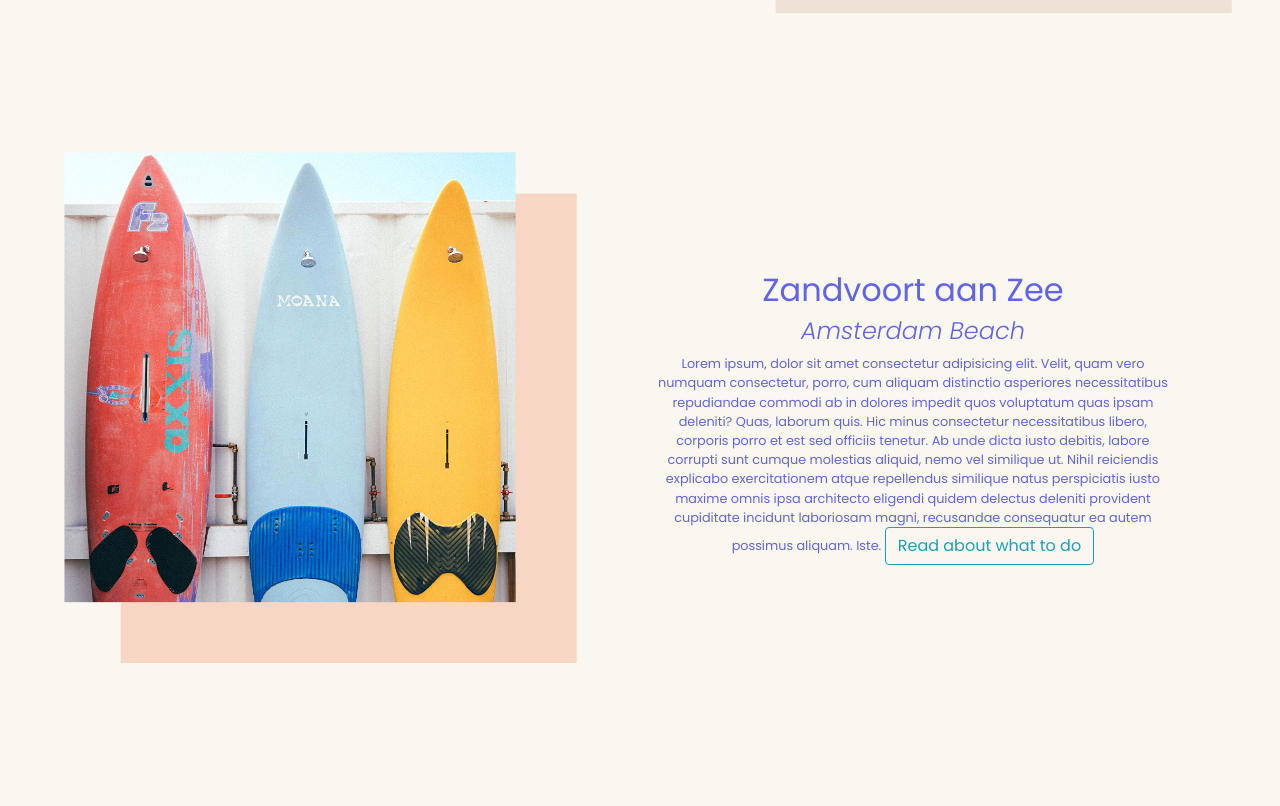
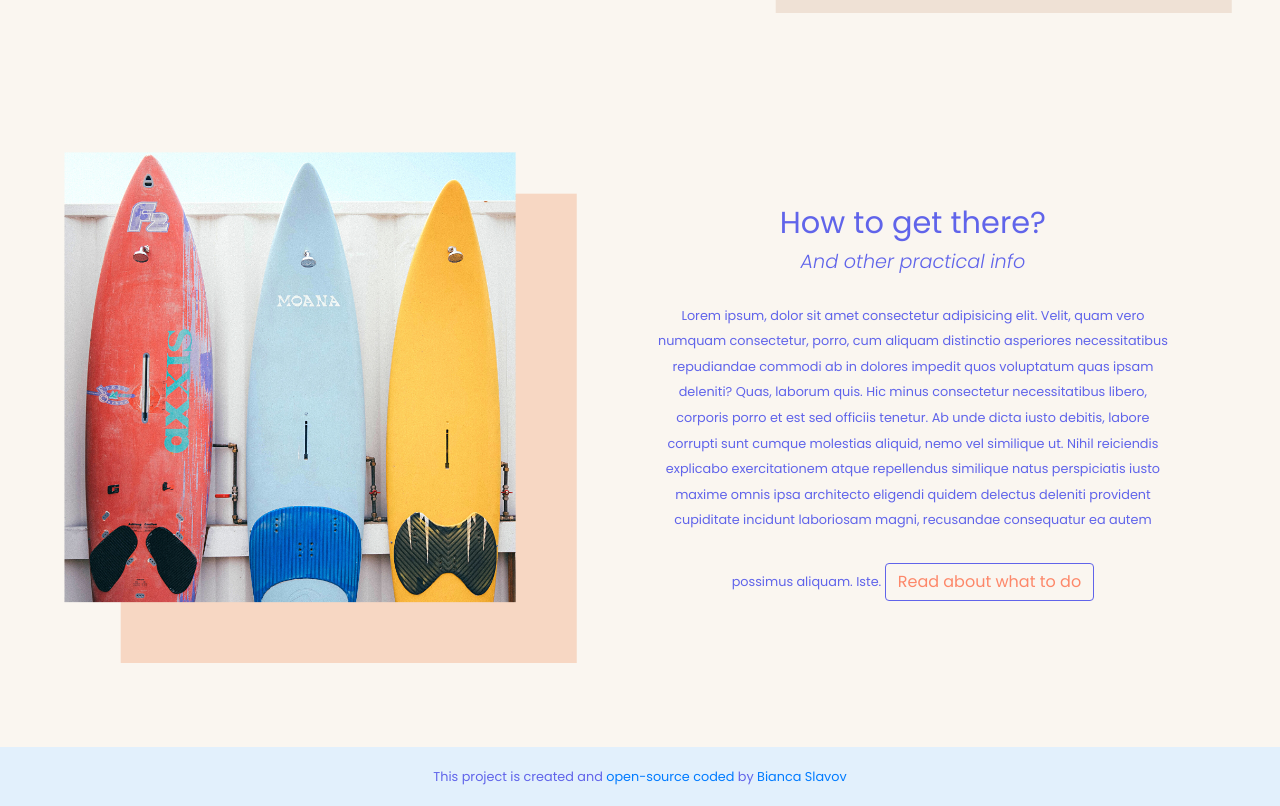
Before and after one commit to Bianca-Slavov/zandvoort-project, a plain HTML site: page index.html in a window 1280 px wide. Shown: the part 1253-2059 px from the top of the page. Before the commit the page ends 1950 px from the top, so only its background shows below. Drawn offline with nearby package versions, Linux system fonts and the light colour scheme.

Commit message:
Styled the buttons, added a footer and did some other small styling

```diff
--- a/index.html
+++ b/index.html
@@ -73,8 +73,8 @@
             <div id="headingGroup" class="text-center d-lg-block mt-5">
               <div class="row justify-content-center">
                 <div class="col-10">
-                  <h1>Zandvoort aan Zee</h1>
-              <h2 class="font-italic">Amsterdam Beach</h2>
+                  <h1>A home away from home</h1>
+              <h2 class="font-italic">Find your favorite place to stay</h2>
               <p>Lorem ipsum, dolor sit amet consectetur adipisicing elit. Velit, quam vero numquam consectetur, porro, cum aliquam distinctio asperiores necessitatibus repudiandae commodi ab in dolores impedit quos voluptatum quas ipsam deleniti?
               Quas, laborum quis. Hic minus consectetur necessitatibus libero, corporis porro et est sed officiis tenetur. Ab unde dicta iusto debitis, labore corrupti sunt cumque molestias aliquid, nemo vel similique ut.
               Nihil reiciendis explicabo exercitationem atque repellendus similique natus perspiciatis iusto maxime omnis ipsa architecto eligendi quidem delectus deleniti provident cupiditate incidunt laboriosam magni, recusandae consequatur ea autem possimus aliquam. Iste.
@@ -96,8 +96,8 @@
             <div id="headingGroup" class="text-center d-lg-block mt-5">
               <div class="row">
                 <div class="col-10">
-                  <h1>Zandvoort aan Zee</h1>
-              <h2 class="font-italic">Amsterdam Beach</h2>
+                  <h1>How to get there?</h1>
+              <h2 class="font-italic">And other practical info</h2>
               <p>Lorem ipsum, dolor sit amet consectetur adipisicing elit. Velit, quam vero numquam consectetur, porro, cum aliquam distinctio asperiores necessitatibus repudiandae commodi ab in dolores impedit quos voluptatum quas ipsam deleniti?
               Quas, laborum quis. Hic minus consectetur necessitatibus libero, corporis porro et est sed officiis tenetur. Ab unde dicta iusto debitis, labore corrupti sunt cumque molestias aliquid, nemo vel similique ut.
               Nihil reiciendis explicabo exercitationem atque repellendus similique natus perspiciatis iusto maxime omnis ipsa architecto eligendi quidem delectus deleniti provident cupiditate incidunt laboriosam magni, recusandae consequatur ea autem possimus aliquam. Iste.
@@ -106,9 +106,20 @@
               </div>
             </div>
           </div>
-        </div>
+
 
       </section>
+
+      <footer>
+        <span>
+          <p>This project is created and
+            <a href="https://github.com/Bianca-Slavov/zandvoort-project" target="_blank">open-source coded</a>
+          by
+            <a href="https://www.linkedin.com/in/biancaslavov/" target="_blank">Bianca Slavov</a>
+         </p>
+        </span>
+      </footer>
+    </div>
 
 
     <script src="https://code.jquery.com/jquery-3.3.1.slim.min.js" integrity="sha384-q8i/X+965DzO0rT7abK41JStQIAqVgRVzpbzo5smXKp4YfRvH+8abtTE1Pi6jizo" crossorigin="anonymous"></script>
--- a/styles.css
+++ b/styles.css
@@ -43,7 +43,7 @@ pinky orange: #F7D2C9
 }
 
 
-/* Hero section */
+/* Home section */
 .hero-img{
     width: 600px;
     padding: 20px 0px 0px 30px;
@@ -51,6 +51,7 @@ pinky orange: #F7D2C9
 
 .row-hero{
     margin-top: 60px;
+    margin-bottom: 50px;
 }
 
 #headingGroup h1, h2, p{
@@ -58,13 +59,48 @@ pinky orange: #F7D2C9
 }
 
 #headingGroup h1{
-    font-size: 2rem;
+    font-size: 1.9rem;
 }
 
 #headingGroup h2{
-    font-size: 1.5rem;
+    font-size: 1.2rem;
+    margin-bottom: 30px;
 }
 
 #headingGroup p{
     font-size: 0.8rem;
+    line-height: 2;
 }
+
+.btn{
+    border: 1px solid #6064ea;
+    color: #FD886A;
+    margin: 30px 0px;
+}
+
+.btn:hover{
+    background-color: #FD886A;
+    border: 1px solid #6064ea;
+    opacity: 70%;
+}
+
+.coded-by {
+    margin-top: 0;
+    font-size: 15px;
+  }
+
+footer{
+    background-color: #e2f0fc;
+    font-size: 0.8rem;
+    margin: 0;
+    padding: 20px 0px;
+    text-align: center;
+}
+
+footer p{
+    margin: 0;
+}
+
+footer a:hover{
+    text-decoration: none;
+}
```
